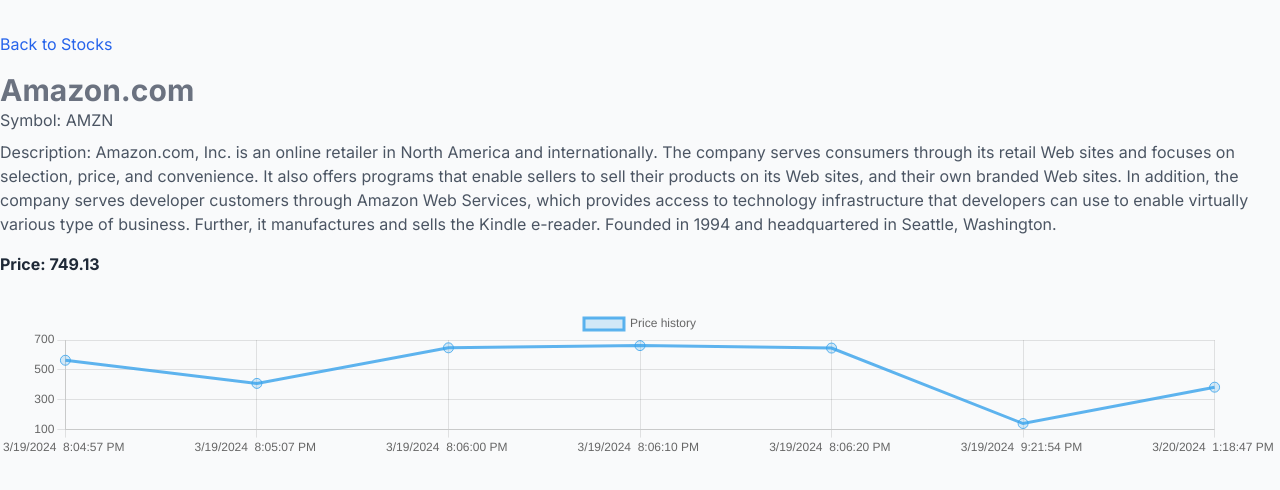
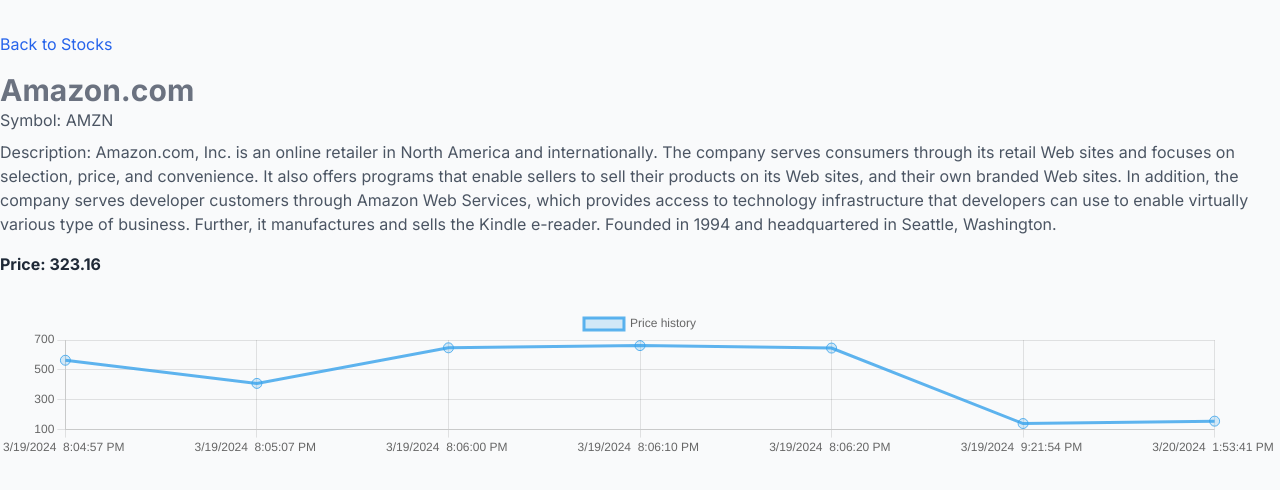
Before and after one commit to jakesuche/stock_dashboard, a Next.js app: page /AMZN in a window 1280 px wide. Shown: the top 490 px of the page. Built offline with nearby package versions, Linux system fonts and the light colour scheme; no server answers.

Commit message:
fix: manage error

```diff
--- a/src/components/Layout/index.tsx
+++ b/src/components/Layout/index.tsx
@@ -25,7 +25,6 @@
     socket.connect();
     socket.on("connect", () => {});
     socket.on("update", (res) => {
-
       socket.emit("updated", res);
     });
   }, []);
--- a/src/data/stocks.json
+++ b/src/data/stocks.json
@@ -2,7 +2,7 @@
   {
     "company": "3M",
     "description": "3M, based in Minnesota, may be best known for its Scotch tape and Post-It Notes, but it also produces sand paper, adhesives, medical products, computer screen filters, food safety items, stationery products and many products used in automotive, marine, and aircraft industries.",
-    "price": "68.11",
+    "price": "671.18",
     "symbol": "MMM",
     "time_histories": [
       {
@@ -30,15 +30,15 @@
         "price": "385.95"
       },
       {
-        "timestamp": "2024-03-20T13:18:47.724Z",
-        "price": "814.59"
+        "timestamp": "2024-03-20T13:53:41.147Z",
+        "price": "599.23"
       }
     ]
   },
   {
     "company": "Amazon.com",
     "description": "Amazon.com, Inc. is an online retailer in North America and internationally. The company serves consumers through its retail Web sites and focuses on selection, price, and convenience. It also offers programs that enable sellers to sell their products on its Web sites, and their own branded Web sites. In addition, the company serves developer customers through Amazon Web Services, which provides access to technology infrastructure that developers can use to enable virtually various type of business. Further, it manufactures and sells the Kindle e-reader. Founded in 1994 and headquartered in Seattle, Washington.",
-    "price": "749.13",
+    "price": "323.16",
     "symbol": "AMZN",
     "time_histories": [
       {
@@ -66,15 +66,15 @@
         "price": "140.68"
       },
       {
-        "timestamp": "2024-03-20T13:18:47.724Z",
-        "price": "383.98"
+        "timestamp": "2024-03-20T13:53:41.147Z",
+        "price": "156.49"
       }
     ]
   },
   {
     "company": "Campbell Soup",
     "description": "Campbell Soup is a worldwide food company, offering condensed and ready-to-serve soups; broth, stocks, and canned poultry; pasta sauces; Mexican sauces; canned pastas, gravies, and beans; juices and beverages; and tomato juices. Its customers include retail food chains, mass discounters, mass merchandisers, club stores, convenience stores, drug stores and other retail, and commercial and non-commercial establishments. Campbell Soup Company was founded in 1869 and is headquartered in Camden, New Jersey.",
-    "price": "161.14",
+    "price": "423.45",
     "symbol": "CPB",
     "time_histories": [
       {
@@ -102,15 +102,15 @@
         "price": "886.73"
       },
       {
-        "timestamp": "2024-03-20T13:18:47.724Z",
-        "price": "242.65"
+        "timestamp": "2024-03-20T13:53:41.147Z",
+        "price": "804.55"
       }
     ]
   },
   {
     "company": "Disney",
     "description": "The Walt Disney Company, founded in 1923, is a worldwide entertainment company, with movies, cable networks, radio networks, movie production, musical recordings and live stage plays. Disney also operates Walt Disney World in Florida and Disneyland in California, Disney Cruise Line, and international Disney resorts. Disney owns countless licenses and literary properties and publishes books and magazines.",
-    "price": "300.59",
+    "price": "649.43",
     "symbol": "DIS",
     "time_histories": [
       {
@@ -138,15 +138,15 @@
         "price": "473.88"
       },
       {
-        "timestamp": "2024-03-20T13:18:47.724Z",
-        "price": "638.29"
+        "timestamp": "2024-03-20T13:53:41.147Z",
+        "price": "723.73"
       }
     ]
   },
   {
     "company": "Dow Chemical",
     "description": "The Dow Chemical Company manufactures raw materials that go into consumer products and services. These materials include food and pharmaceutical ingredients, electronic displays, semiconductor packaging, water purification, insulation, adhesives, pest control, polyurethane, polystyrene (goes into plastics), and crude-oil based raw materials. Dow was founded in 1897 and is based in Midland, Michigan.",
-    "price": "813.65",
+    "price": "439.39",
     "symbol": "DOW",
     "time_histories": [
       {
@@ -174,15 +174,15 @@
         "price": "496.23"
       },
       {
-        "timestamp": "2024-03-20T13:18:47.724Z",
-        "price": "507.43"
+        "timestamp": "2024-03-20T13:53:41.147Z",
+        "price": "767.36"
       }
     ]
   },
   {
     "company": "Exxon Mobil",
     "description": "Exxon Mobil engages in the exploration and production of crude oil and natural gas, and manufacture of petroleum products. The company manufactures commodity petrochemicals. The company has operations in the United States, Canada/South America, Europe, Africa, Asia, and Australia/Oceania. Exxon Mobil Corporation was founded in1870 and is based in Irving, Texas.",
-    "price": "429.80",
+    "price": "146.74",
     "symbol": "XOM",
     "time_histories": [
       {
@@ -210,15 +210,15 @@
         "price": "49.99"
       },
       {
-        "timestamp": "2024-03-20T13:18:47.724Z",
-        "price": "505.51"
+        "timestamp": "2024-03-20T13:53:41.147Z",
+        "price": "190.13"
       }
     ]
   },
   {
     "company": "Ford",
     "description": "Ford Motor Co. develops, manufactures, sells and services vehicles and parts worldwide. Ford sells cars and trucks primarily under the Ford and Lincoln brands. It sells to consumers (through retail dealers) and to rental car companies, leasing companies, and governments. Ford also provides maintenance and repair services. Ford also offers financing to vehicle purchasers. Ford was founded in 1903 and is based in Dearborn, Michigan.",
-    "price": "987.48",
+    "price": "772.71",
     "symbol": "F",
     "time_histories": [
       {
@@ -246,15 +246,15 @@
         "price": "352.64"
       },
       {
-        "timestamp": "2024-03-20T13:18:47.724Z",
-        "price": "617.93"
+        "timestamp": "2024-03-20T13:53:41.147Z",
+        "price": "147.06"
       }
     ]
   },
   {
     "company": "The Gap",
     "description": "The Gap, Inc. sells retail clothing, accessories and personal care products globally under the brand names Gap, Old Navy, Banana Republic, Piperlime, Athleta and Intermix. Products include sports apparel, casual clothing, sleepwear, footwear and infants’ and children’s clothing. The company has company-owned stores as well as franchise stores, online stores and catalogs. The Gap was founded in 1969 and is headquartered in San Francisco, California.",
-    "price": "484.08",
+    "price": "503.47",
     "symbol": "GPS",
     "time_histories": [
       {
@@ -282,15 +282,15 @@
         "price": "760.76"
       },
       {
-        "timestamp": "2024-03-20T13:18:47.724Z",
-        "price": "427.20"
+        "timestamp": "2024-03-20T13:53:41.147Z",
+        "price": "324.60"
       }
     ]
   },
   {
     "company": "General Mills",
     "description": "General Mills manufactures and sells consumer foods worldwide. Products include cereals, frozen vegetables, dough, dessert and baking mixes, frozen pizzas, grains, fruits, ice creams and organic products. It sells to grocery stores as well as commercial food service distributors, restaurants and convenience stores. General Mills was founded in 1928 and is based in Minneapolis, Minnesota.",
-    "price": "952.19",
+    "price": "478.35",
     "symbol": "GIS",
     "time_histories": [
       {
@@ -318,15 +318,15 @@
         "price": "362.59"
       },
       {
-        "timestamp": "2024-03-20T13:18:47.724Z",
-        "price": "849.41"
+        "timestamp": "2024-03-20T13:53:41.147Z",
+        "price": "22.53"
       }
     ]
   },
   {
     "company": "Hewlett Packard",
     "description": "Hewlett-Packard designs and sells products, technologies, software and IT services to consumers, businesses, government and education sectors worldwide. HP offers storage and server products, PCs, calculators, printers, scanners, network infrastructure products, video products (under the Halo brand), and Palm smartphones. HP was founded in 1939 and is headquartered in Palo Alto, California.",
-    "price": "294.55",
+    "price": "290.41",
     "symbol": "HPQ",
     "time_histories": [
       {
@@ -354,15 +354,15 @@
         "price": "196.14"
       },
       {
-        "timestamp": "2024-03-20T13:18:47.724Z",
-        "price": "205.15"
+        "timestamp": "2024-03-20T13:53:41.147Z",
+        "price": "537.75"
       }
     ]
   },
   {
     "company": "IBM",
     "description": "IBM is an international IT company. IBM offers infrastructure and technology services, software for business integration and information management, data warehousing, identity management software, data security, Lotus software for collaboration, messaging and social networking, business intelligence software, servers, and storage systems. IBM was founded in 1910 and is based in Armonk, New York.",
-    "price": "388.63",
+    "price": "500.10",
     "symbol": "IBM",
     "time_histories": [
       {
@@ -390,15 +390,15 @@
         "price": "565.70"
       },
       {
-        "timestamp": "2024-03-20T13:18:47.724Z",
-        "price": "856.33"
+        "timestamp": "2024-03-20T13:53:41.147Z",
+        "price": "322.38"
       }
     ]
   },
   {
     "company": "Johnson & Johnson",
     "description": "Johnson & Johnson develops and manufactures health care products for sale worldwide. J&J products include the brands Johnson’s, Aveeno, Clean & Clear, Neutrogena, Lubriderm, Listerine, Reach, BandAid, Tylenol, Sudafed, Motrin and more. J&J products are used in skin care, baby care, and therapeutic medical care, including inflammatory diseases, arthritis, psoriasis, HIV/AIDS, schizophrenia, spinal care, and diabetes. The company was founded in 1886 and is based in New Brunswick, New Jersey.",
-    "price": "245.00",
+    "price": "98.28",
     "symbol": "JNJ",
     "time_histories": [
       {
@@ -426,15 +426,15 @@
         "price": "500.64"
       },
       {
-        "timestamp": "2024-03-20T13:18:47.724Z",
-        "price": "937.60"
+        "timestamp": "2024-03-20T13:53:41.147Z",
+        "price": "332.83"
       }
     ]
   },
   {
     "company": "Microsoft",
     "description": "Microsoft develops, manufactures, licenses, and supports a range of software products and services for various computing devices worldwide. Products include Windows OS, Windows Live and Internet Explorer. Microsoft also provides training and tech support, online products such as Bing and MSN portals, and software including Microsoft Office, Microsoft SharePoint, Xbox 360, PC software games, online games, and Zune digital music. Microsoft was founded in 1975 and is headquartered in Redmond, Washington.",
-    "price": "858.52",
+    "price": "341.07",
     "symbol": "MSFT",
     "time_histories": [
       {
@@ -462,15 +462,15 @@
         "price": "592.63"
       },
       {
-        "timestamp": "2024-03-20T13:18:47.724Z",
-        "price": "862.81"
+        "timestamp": "2024-03-20T13:53:41.147Z",
+        "price": "817.20"
       }
     ]
   },
   {
     "company": "Monsanto",
     "description": "Monsanto provides agricultural products for farmers in the United States and internationally. It operates in two segments, Seeds and Genomics, and Agricultural Productivity. The Seeds and Genomics segment produces corn, soybean, canola, and cotton seeds, as well as vegetable seeds, including tomato, pepper, eggplant, melon, cucumber, pumpkin, squash, beans, broccoli, onions, and lettuce seeds. The Agricultural Productivity segment offers herbicides for agricultural, industrial, and residential use. Brands include Roundup, Roundup Ready, YieldGard, and Dekalb. Monsanto focuses on high-yielding crops and crops that tolerate adverse conditions. The current company was founded in 2000 (name dates to 1901) and is based in St. Louis, Missouri.",
-    "price": "333.24",
+    "price": "359.75",
     "symbol": "MO",
     "time_histories": [
       {
@@ -498,15 +498,15 @@
         "price": "884.51"
       },
       {
-        "timestamp": "2024-03-20T13:18:47.724Z",
-        "price": "35.66"
+        "timestamp": "2024-03-20T13:53:41.147Z",
+        "price": "305.88"
       }
     ]
   },
   {
     "company": "PepsiCo",
     "description": "PepsiCo, Inc. manufactures, markets, and sells various foods, snacks, and carbonated and non-carbonated beverages worldwide. Pepsi products include Pepsi beverages, Mountain Dew, Gatorade, Aquafina and Tropicana beverages as well as Frito-Lay snacks, Ruffles, Doritos, Tostitos, Rold Gold pretzels, Sun Chips, Crackerjack, Quaker Oats, Aunt Jemima mixes, Life Cereal, and Rice-a-Roni. The company was founded in 1898 and is headquartered in Purchase, New York.",
-    "price": "961.07",
+    "price": "104.91",
     "symbol": "PEP",
     "time_histories": [
       {
@@ -534,15 +534,15 @@
         "price": "342.68"
       },
       {
-        "timestamp": "2024-03-20T13:18:47.724Z",
-        "price": "125.88"
+        "timestamp": "2024-03-20T13:53:41.147Z",
+        "price": "249.72"
       }
     ]
   },
   {
     "company": "Starbucks",
     "description": "Starbucks Corp. provides specialty coffee and tea beverages, packaged and ground coffee beans, single-serve products, juices and food offerings worldwide. Starbucks sells licensed products through grocery stores and other food service outlets as well as running company stores that sell coffees, pastries, breakfast sandwiches and lunch items. Starbucks sells products under the brand names Starbucks, Teavana, Tazo, Seattle’s Best, La Blange and Verismo. Starbucks was founded in 1985 and is based in Seattle, Washington.",
-    "price": "303.45",
+    "price": "644.38",
     "symbol": "SBUX",
     "time_histories": [
       {
@@ -570,15 +570,15 @@
         "price": "953.99"
       },
       {
-        "timestamp": "2024-03-20T13:18:47.724Z",
-        "price": "20.00"
+        "timestamp": "2024-03-20T13:53:41.147Z",
+        "price": "373.86"
       }
     ]
   },
   {
     "company": "Texas Instruments",
     "description": "Texas Instruments designs and sells semiconductors to electronics designers and manufacturers worldwide. The company has four segments: Analog, Embedded Processing, Wireless and Other. The Other segment provides handheld graphing and scientific calculators and licenses technologies to other electronic companies. The company was founded in 1938 and is headquartered in Dallas, Texas.",
-    "price": "832.25",
+    "price": "226.23",
     "symbol": "TXN",
     "time_histories": [
       {
@@ -606,8 +606,8 @@
         "price": "641.26"
       },
       {
-        "timestamp": "2024-03-20T13:18:47.724Z",
-        "price": "611.87"
+        "timestamp": "2024-03-20T13:53:41.147Z",
+        "price": "184.06"
       }
     ]
   },
@@ -616,7 +616,7 @@
     "description": "Time Warner is a media and entertainment company in the United States and internationally. It operates in three segments: Networks, Filmed Entertainment, and Publishing. Networks provides HBO, Cinemax, TNT, TBS, and CNN. Filmed Entertainment produces movies, TV shows, animation, videogames, and home video products. Publishing includes magazines (People, Sports Illustrated, Time), books, and websites. The company was founded in 1985 and is based in New York, New York.",
     "initial_price": 221.25,
     "symbol": "TWX",
-    "price": "176.03",
+    "price": "24.15",
     "time_histories": [
       {
         "timestamp": "2024-03-19T20:04:57.775Z",
@@ -643,8 +643,8 @@
         "price": "623.54"
       },
       {
-        "timestamp": "2024-03-20T13:18:47.724Z",
-        "price": "54.32"
+        "timestamp": "2024-03-20T13:53:41.147Z",
+        "price": "331.15"
       }
     ]
   },
@@ -654,7 +654,7 @@
     "initial_price": 7.66,
     "price_2007": 47.7,
     "symbol": "UNH",
-    "price": "263.78",
+    "price": "495.50",
     "time_histories": [
       {
         "timestamp": "2024-03-19T20:04:57.775Z",
@@ -681,8 +681,8 @@
         "price": "872.58"
       },
       {
-        "timestamp": "2024-03-20T13:18:47.724Z",
-        "price": "632.48"
+        "timestamp": "2024-03-20T13:53:41.147Z",
+        "price": "853.57"
       }
     ]
   },
@@ -692,7 +692,7 @@
     "initial_price": 56.5,
     "price_2007": 47.53,
     "symbol": "WMT",
-    "price": "661.99",
+    "price": "275.52",
     "time_histories": [
       {
         "timestamp": "2024-03-19T20:04:57.775Z",
@@ -719,8 +719,8 @@
         "price": "898.39"
       },
       {
-        "timestamp": "2024-03-20T13:18:47.724Z",
-        "price": "747.13"
+        "timestamp": "2024-03-20T13:53:41.147Z",
+        "price": "430.96"
       }
     ]
   },
@@ -730,7 +730,7 @@
     "initial_price": 58.25,
     "price_2007": 94.29,
     "symbol": "WHR",
-    "price": "846.10",
+    "price": "964.42",
     "time_histories": [
       {
         "timestamp": "2024-03-19T20:04:57.775Z",
@@ -757,8 +757,8 @@
         "price": "799.86"
       },
       {
-        "timestamp": "2024-03-20T13:18:47.724Z",
-        "price": "70.36"
+        "timestamp": "2024-03-20T13:53:41.147Z",
+        "price": "177.88"
       }
     ]
   },
@@ -768,7 +768,7 @@
     "initial_price": 20.87,
     "price_2007": 17.54,
     "symbol": "XRX",
-    "price": "600.33",
+    "price": "171.57",
     "time_histories": [
       {
         "timestamp": "2024-03-19T20:04:57.775Z",
@@ -795,8 +795,8 @@
         "price": "816.55"
       },
       {
-        "timestamp": "2024-03-20T13:18:47.724Z",
-        "price": "581.83"
+        "timestamp": "2024-03-20T13:53:41.147Z",
+        "price": "535.97"
       }
     ]
   }
--- a/src/pages/index.tsx
+++ b/src/pages/index.tsx
@@ -13,12 +13,17 @@
 };
 
 export async function getStaticProps() {
-  const response: AxiosResponse<Props> = await axioInstance.get("api/stock");
-  const stocks = response.data.results || [];
+
+  try {
+     const response: AxiosResponse<Props> = await axioInstance.get("api/stock");
+      const stocks = response.data.results || [];
+      return { props: { stocks }, revalidate: 5 };
+  } catch (error) {
+     return { props: {  } };
+  }
   // this will attempt to re-generate the page:
-  // - When a request comes in
-  // - At most once every 5 seconds
-  return { props: { stocks }, revalidate: 5 };
+
+
 }
 
 const Stocks: NextPageWithLayout<{ stocks: Stock[] }> = ({
--- a/src/services/config.ts
+++ b/src/services/config.ts
@@ -1,6 +1,4 @@
 import axios from "axios";
-
-
 
 export const axioInstance = axios.create({
   baseURL: process.env.NEXT_PUBLIC_BASE_URL || process.env.BASE_URL,
```
Also changed, not shown: 1 other file (tests, documents, lock files or other folders).
